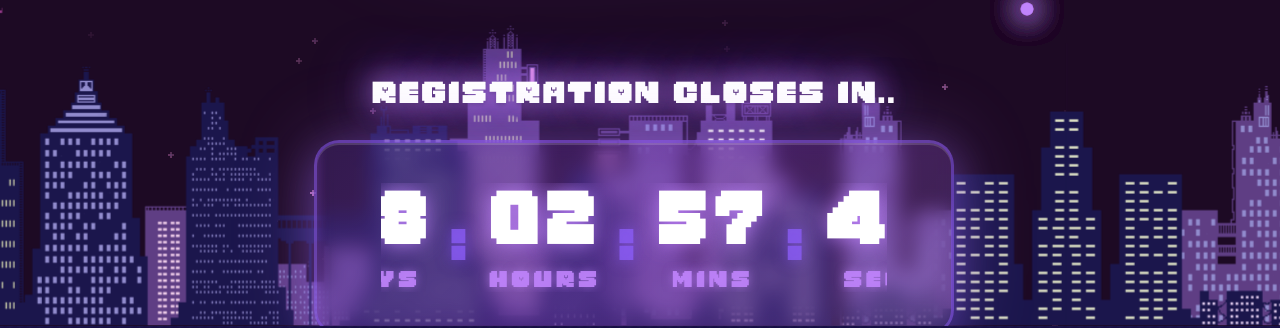
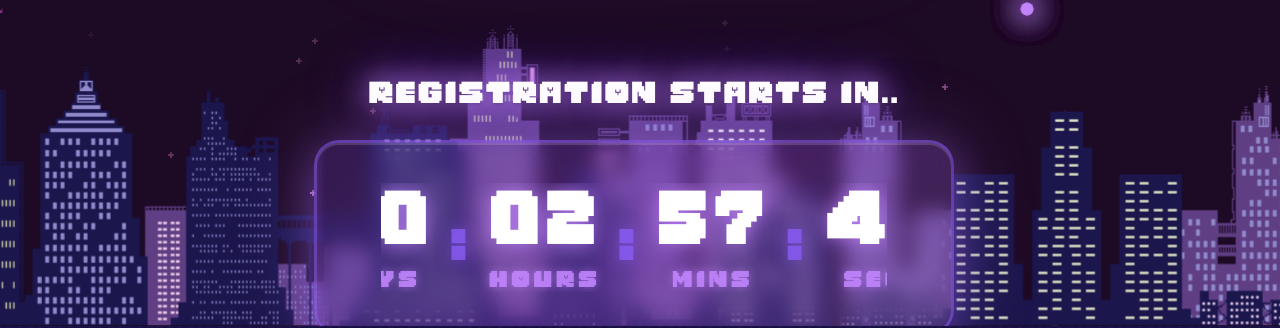
Before and after one commit to SHIBINSHA02/EDEN, a React (Vite) app: page / in a window 1280 px wide. Shown: the part 474-802 px from the top of the page. Built offline with nearby package versions, Linux system fonts and the light colour scheme.

Commit message:
registration delay

```diff
--- a/src/Components/About/About.jsx
+++ b/src/Components/About/About.jsx
@@ -42,8 +42,8 @@ export const About = ({ description, buttonText }) => {
   }
 
   const handleAlertClick = () => {
-    if (currentDate > registrationStartDate) {
-      setShowAlert(<Alert message="Registration closed sorry" />);
+    if (currentDate < registrationStartDate) {
+      setShowAlert(<Alert message="Registration not started" />);
       setTimeout(() => {
         setShowAlert(null);
       }, 3000); // Clear alert after 3 seconds
--- a/src/Components/Home/Home.jsx
+++ b/src/Components/Home/Home.jsx
@@ -9,7 +9,7 @@ export const Home = ({ heroData }) => {
   const titleRef = useRef(null);
 
   // Define the target date for the countdown
-  const targetDate = new Date("2025-06-14T18:31:00Z");//time 12pm  15th june
+  const targetDate = new Date("2025-06-06T18:31:00Z");//time 12pm  15th june
 
   // Title animation
   useEffect(() => {
--- a/src/Components/Home/countdown.jsx
+++ b/src/Components/Home/countdown.jsx
@@ -39,7 +39,7 @@ const Countdown = ({ targetDate }) => {
 
   return (
     <div className={`countdown-container ${isLoaded ? "loaded-final" : ""}`}>
-      <div className="countdown-title">Registration closes in..</div>
+      <div className="countdown-title">Registration starts in..</div>
       <div className="timer">
         <div className="time-units">
           <div className="time-unit">
```
